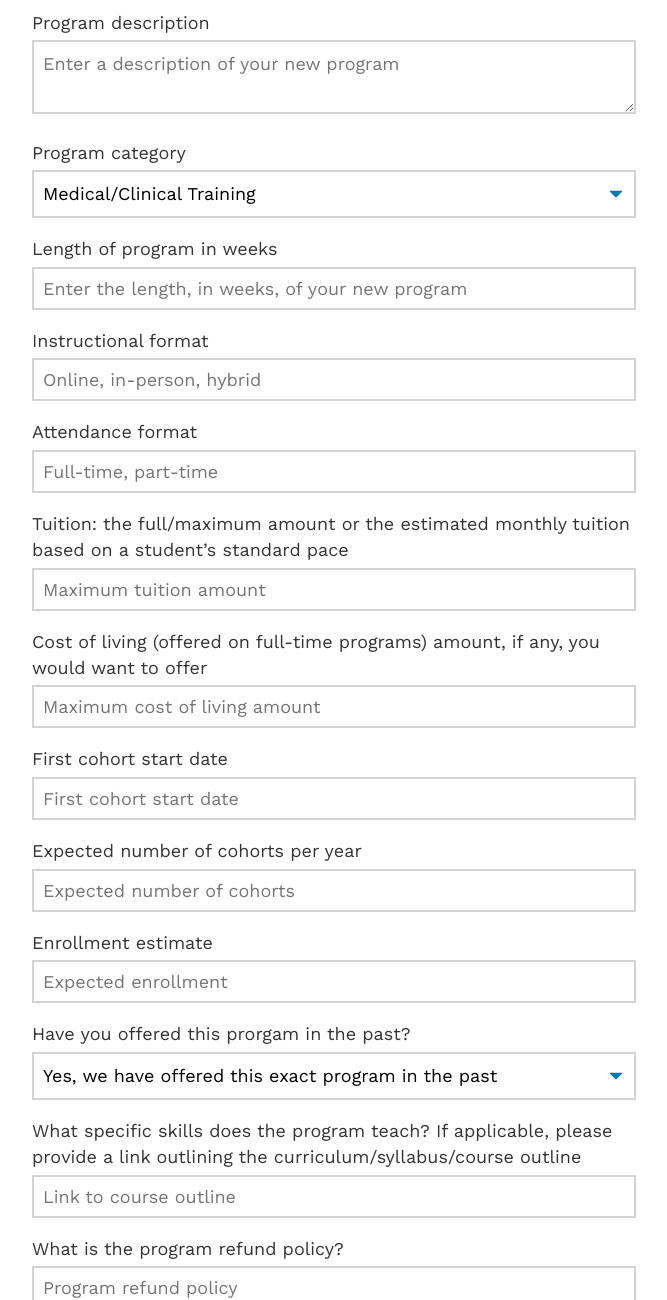
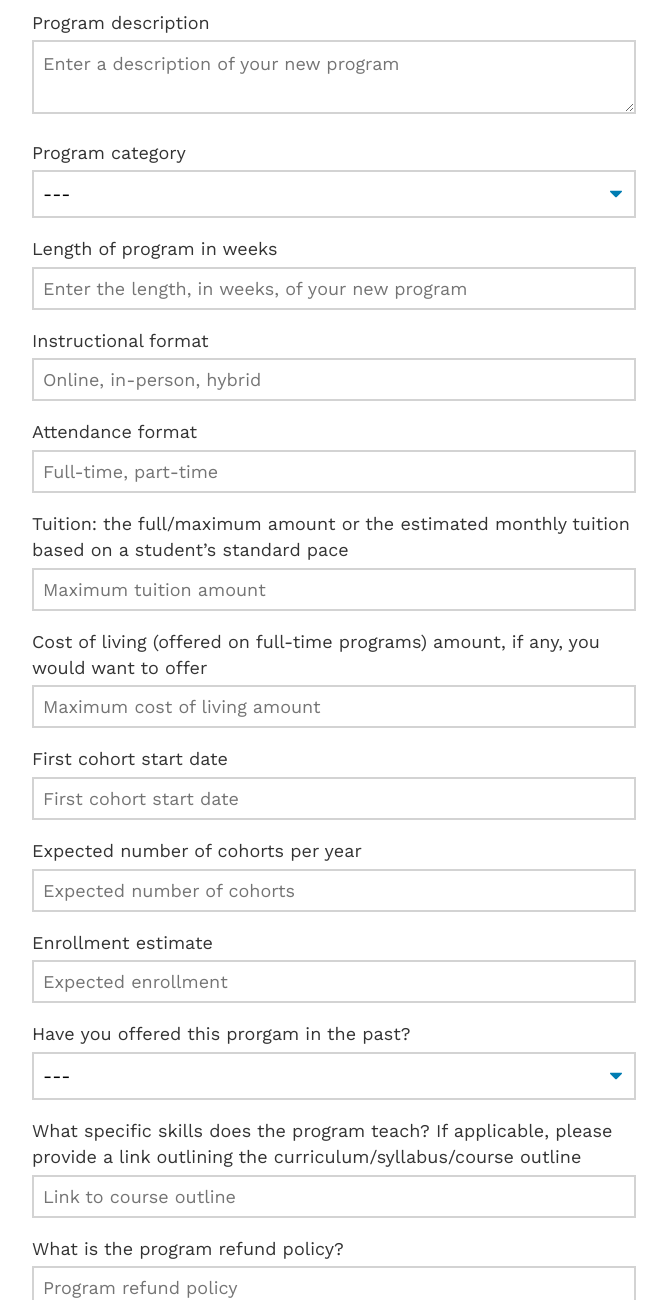
Before and after one commit to chrisdesilva/academic-questionnaire, a Gatsby site: page / in a window 1280 px wide. Shown: the part 776-2076 px from the top of the page, without its empty margins (306-973 px from the left). Built offline with nearby package versions, Linux system fonts and the light colour scheme; Gatsby itself is replaced by a stand-in of ours.

Commit message:
Add empty options for select fields

```diff
--- a/src/pages/index.js
+++ b/src/pages/index.js
@@ -205,6 +205,7 @@ const IndexPage = () => {
             />
             <p>Program category</p>
             <select name="newProgramCategory" onChange={handleChange}>
+              <option value="---">---</option>
               <option value="Medical/Clinical Training">
                 Medical/Clinical Training
               </option>
@@ -303,6 +304,7 @@ const IndexPage = () => {
             />
             <p>Have you offered this prorgam in the past?</p>
             <select name="programOfferedInPast" onChange={handleChange}>
+              <option value="---">---</option>
               <option value="Yes">
                 Yes, we have offered this exact program in the past
               </option>
```
